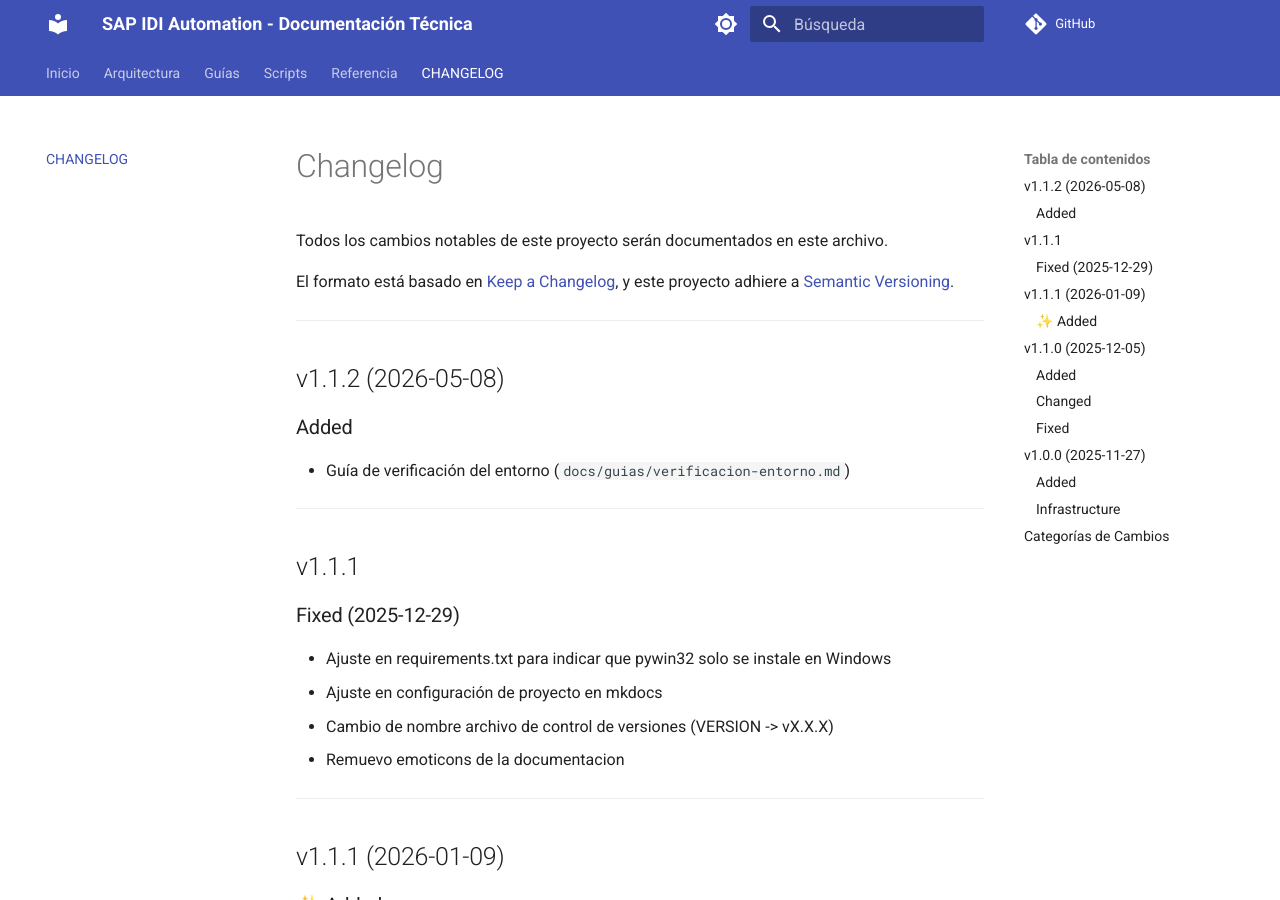
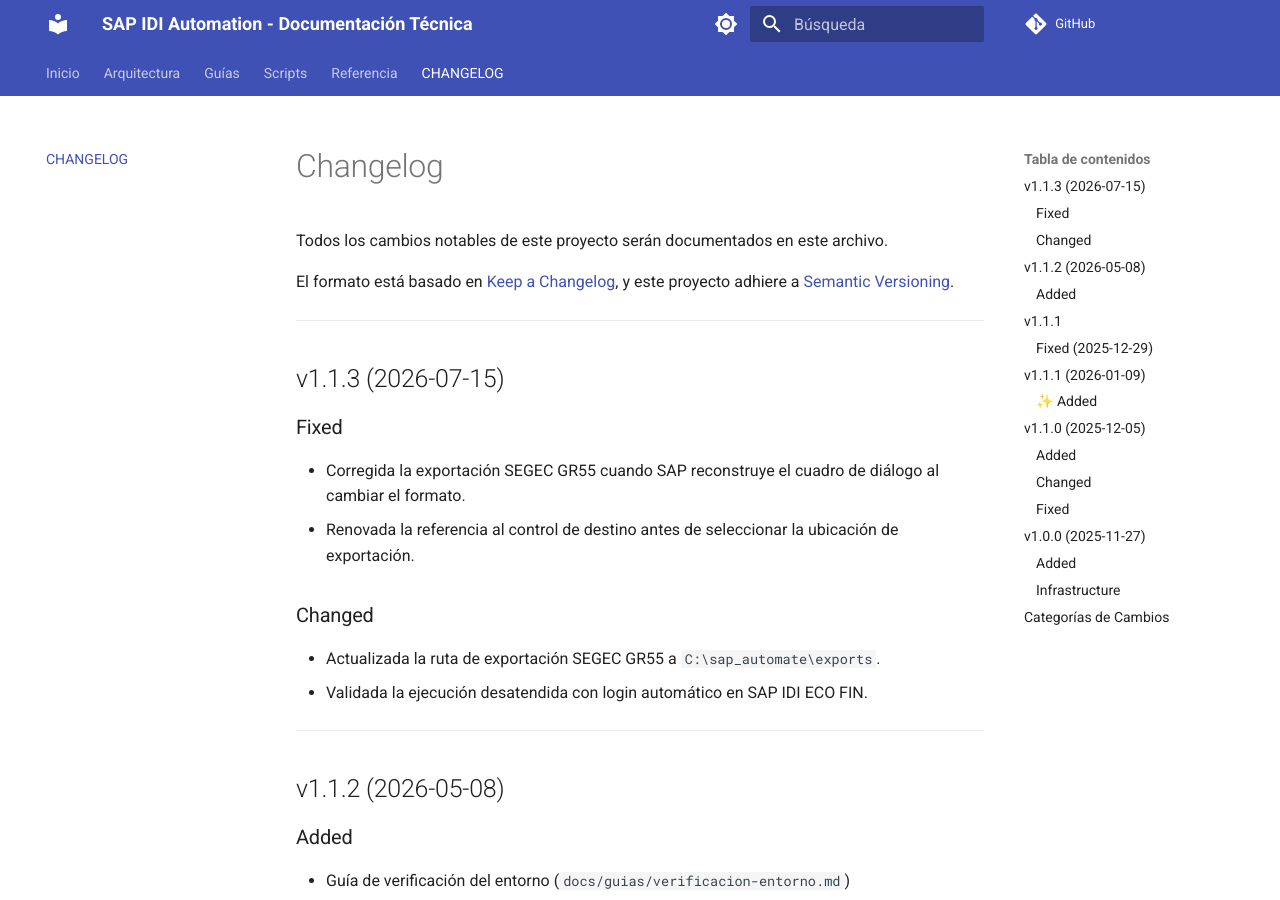
Before and after one commit to moafar/sap_automate, an MkDocs documentation site: the page built from docs/CHANGELOG.md, in a window 1280 px wide and 900 px high. Built offline with MkDocs 1.6.1 and Material for MkDocs 9.7.7, drawn with Linux system fonts in a browser that asks for light colours; comment, search, counter and statistics services are not loaded.

Commit message:
Release v1.1.3: corrige exportacion SEGEC GR55

```diff
--- a/docs/CHANGELOG.md
+++ b/docs/CHANGELOG.md
@@ -7,6 +7,17 @@ y este proyecto adhiere a [Semantic Versioning](https://semver.org/lang/es/).
 
 ---
 
+## v1.1.3 (2026-07-15)
+
+### Fixed
+- Corregida la exportación SEGEC GR55 cuando SAP reconstruye el cuadro de diálogo al cambiar el formato.
+- Renovada la referencia al control de destino antes de seleccionar la ubicación de exportación.
+
+### Changed
+- Actualizada la ruta de exportación SEGEC GR55 a `C:\sap_automate\exports`.
+- Validada la ejecución desatendida con login automático en SAP IDI ECO FIN.
+
+---
 ## v1.1.2 (2026-05-08)
 
 ### Added
--- a/src/scripts/segec_gr55/config.yaml
+++ b/src/scripts/segec_gr55/config.yaml
@@ -9,4 +9,4 @@ export:
   filename_prefix: "SEGEC_GR55"
   format: "csv-LEAN-STANDARD"   # csv-LEAN-STANDARD | xlsx-LEAN-STANDARD | 8-TT-STANDARD
   destination: "L"               # L = Local
-  directory: "C:\\Users\\Z1081401\\Desktop\\scripts_SAP\\exports"
+  directory: "C:\\sap_automate\\exports"
```
Also changed, not shown: README.md (+2 -2 lines), 3 other files.
